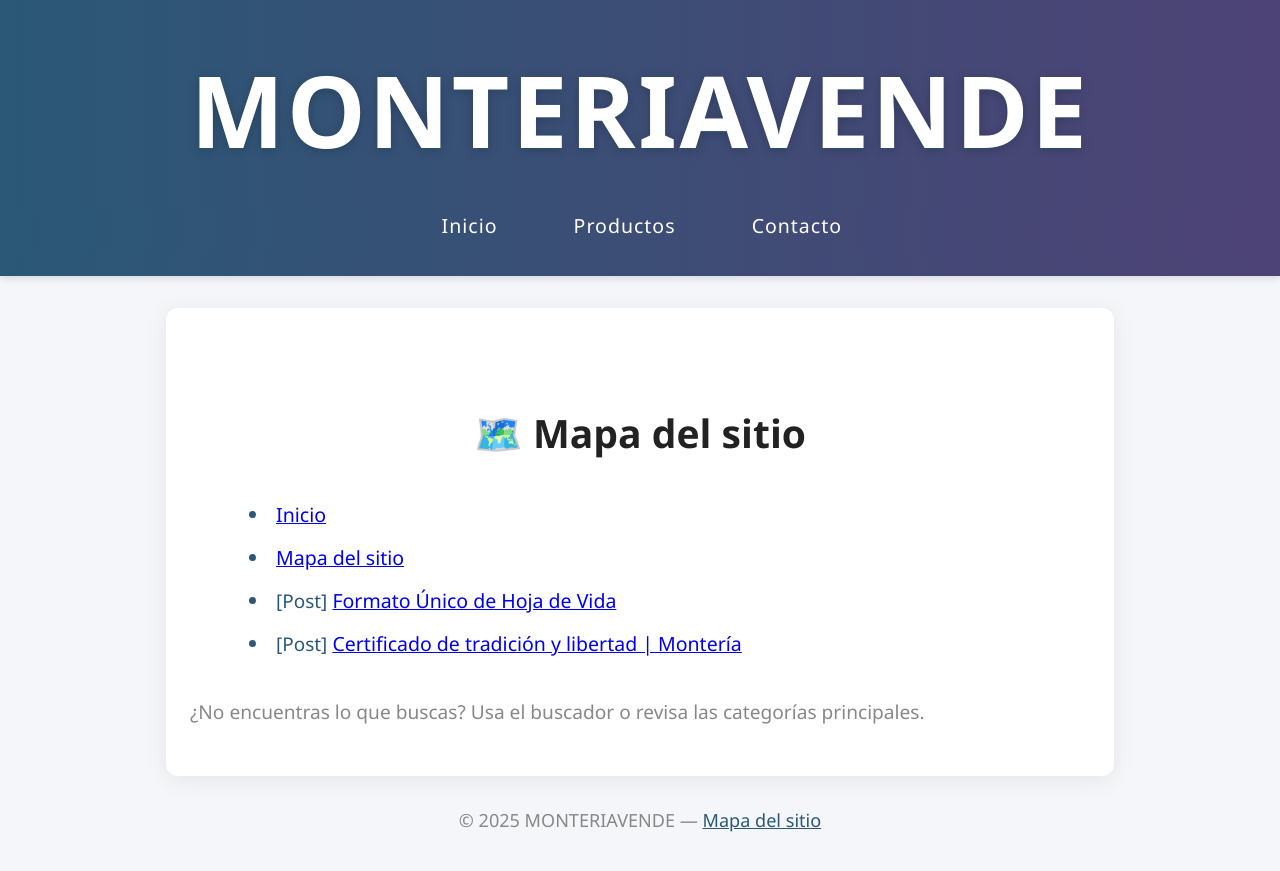
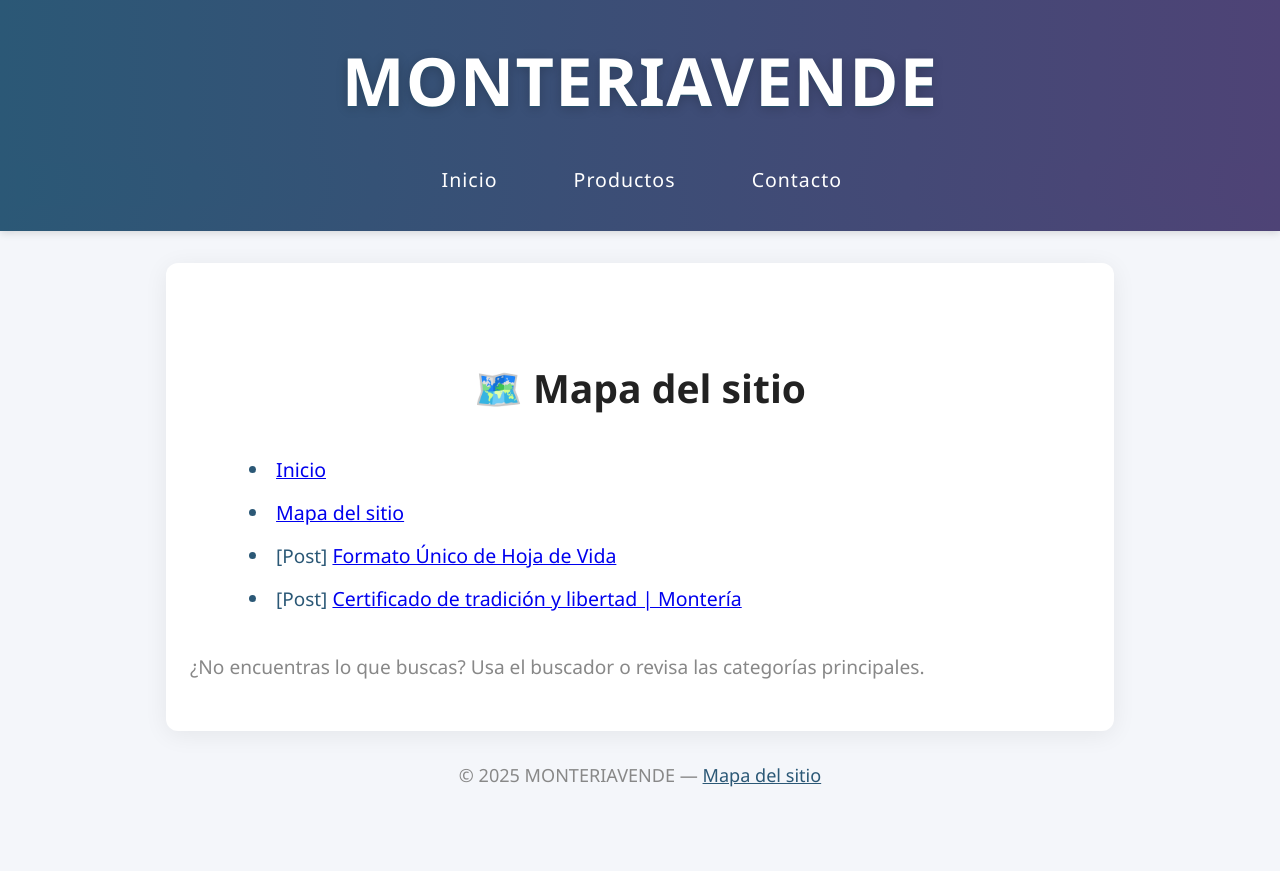
Before and after one commit to ManuDavril31/mv, a Jekyll site: the page built from sitemap.md, in a window 1280 px wide. Shown: the top 871 px of the page. Built offline with Jekyll 4.4.1, drawn with Linux system fonts in a browser that asks for light colours.

Commit message:
update size font title

```diff
--- a/assets/estilos.css
+++ b/assets/estilos.css
@@ -55,20 +55,36 @@ header {
 }
 header h1 {
   margin: 0 0 0.2em 0;
-  font-size: 2.2em;
-  letter-spacing: 2px;
+  font-size: clamp(1.3rem, 5vw, 2.2em);
+  letter-spacing: clamp(0px, 0.08vw, 2px);
+  word-break: break-word;
+  overflow-wrap: break-word;
+  white-space: nowrap;
+  max-width: 100%;
+  width: 100%;
+  box-sizing: border-box;
+  overflow: hidden;
+  text-overflow: ellipsis;
 }
 header h1 a {
   color: #fff;
   text-decoration: none;
-  font-size: 2.5em;
+  font-size: clamp(1.3rem, 5.2vw, 2.5em);
   font-weight: 800;
-  letter-spacing: 2.5px;
+  letter-spacing: clamp(0px, 0.1vw, 2.5px);
   text-shadow: 0 2px 12px #0003, 0 1px 0 #2b5876;
   transition: color 0.2s, text-shadow 0.2s, font-size 0.2s;
   display: inline-block;
-  padding: 0.1em 0.3em;
+  padding: 0.05em 0.1em;
   border-radius: 8px;
+  word-break: break-word;
+  overflow-wrap: break-word;
+  white-space: nowrap;
+  max-width: 100%;
+  width: 100%;
+  box-sizing: border-box;
+  overflow: hidden;
+  text-overflow: ellipsis;
 }
 header h1 a:hover {
   color: #ffe082;
@@ -77,14 +93,23 @@ header h1 a:hover {
 }
 @media (max-width: 700px) {
   header h1 a {
-    font-size: 1.5em;
-    padding: 0.08em 0.2em;
+    font-size: clamp(1rem, 5.5vw, 1.6em);
+    padding: 0.04em 0.05em;
+    letter-spacing: clamp(0px, 0.06vw, 1px);
   }
 }
 @media (max-width: 400px) {
   header h1 a {
-    font-size: 1.1em;
-    padding: 0.06em 0.1em;
+    font-size: clamp(0.8rem, 5.8vw, 1.3em);
+    padding: 0.02em 0.02em;
+    letter-spacing: clamp(0px, 0.03vw, 0.5px);
+  }
+}
+@media (max-width: 320px) {
+  header h1 a {
+    font-size: clamp(0.7rem, 6vw, 1.2em);
+    padding: 0.01em;
+    letter-spacing: clamp(-0.5px, 0.02vw, 0.3px);
   }
 }
 header p {
```
Also changed, not shown: assets/posts/imgs/formato-unico-de-hoja-de-vida-persona-natural.jpg (added), 2 other files.
